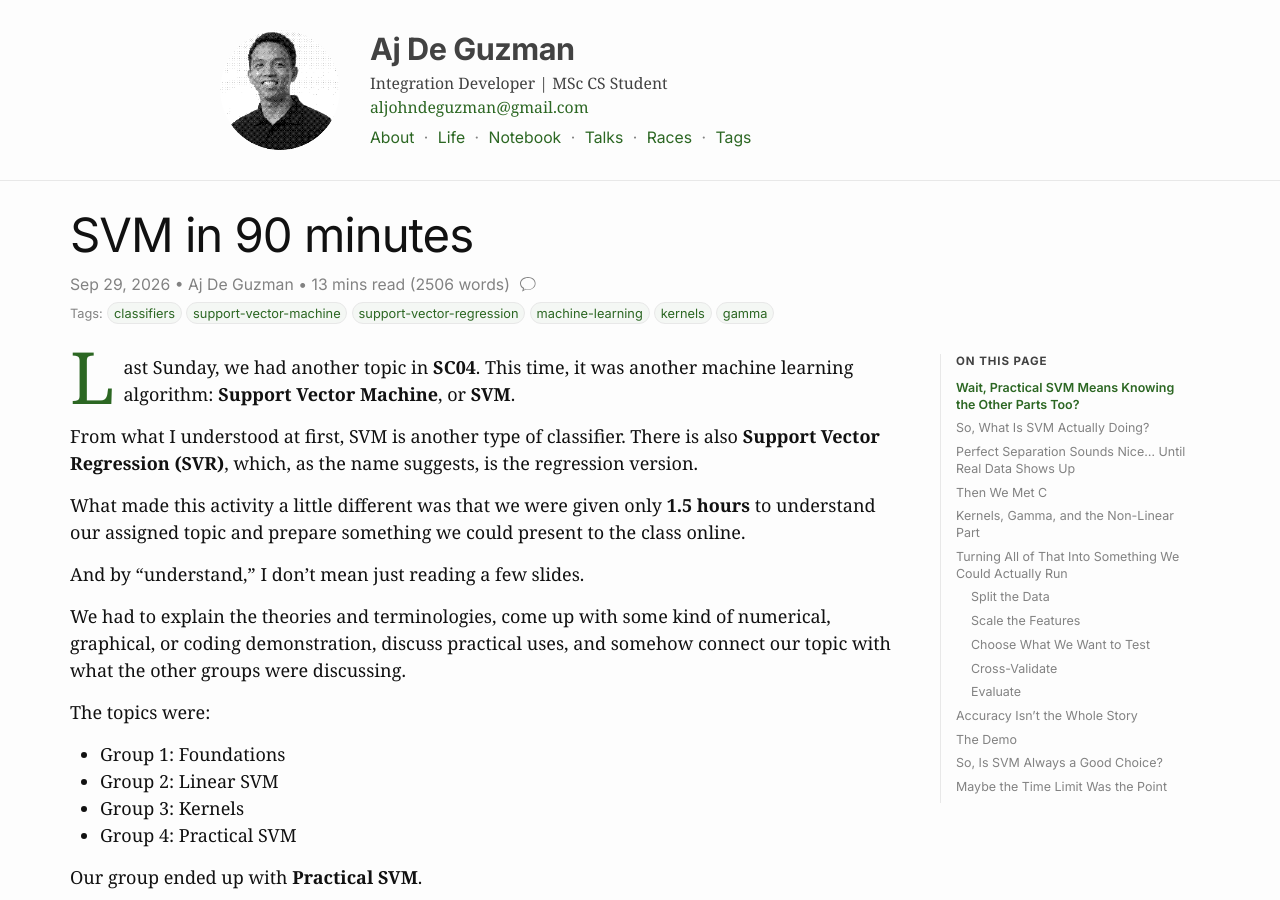
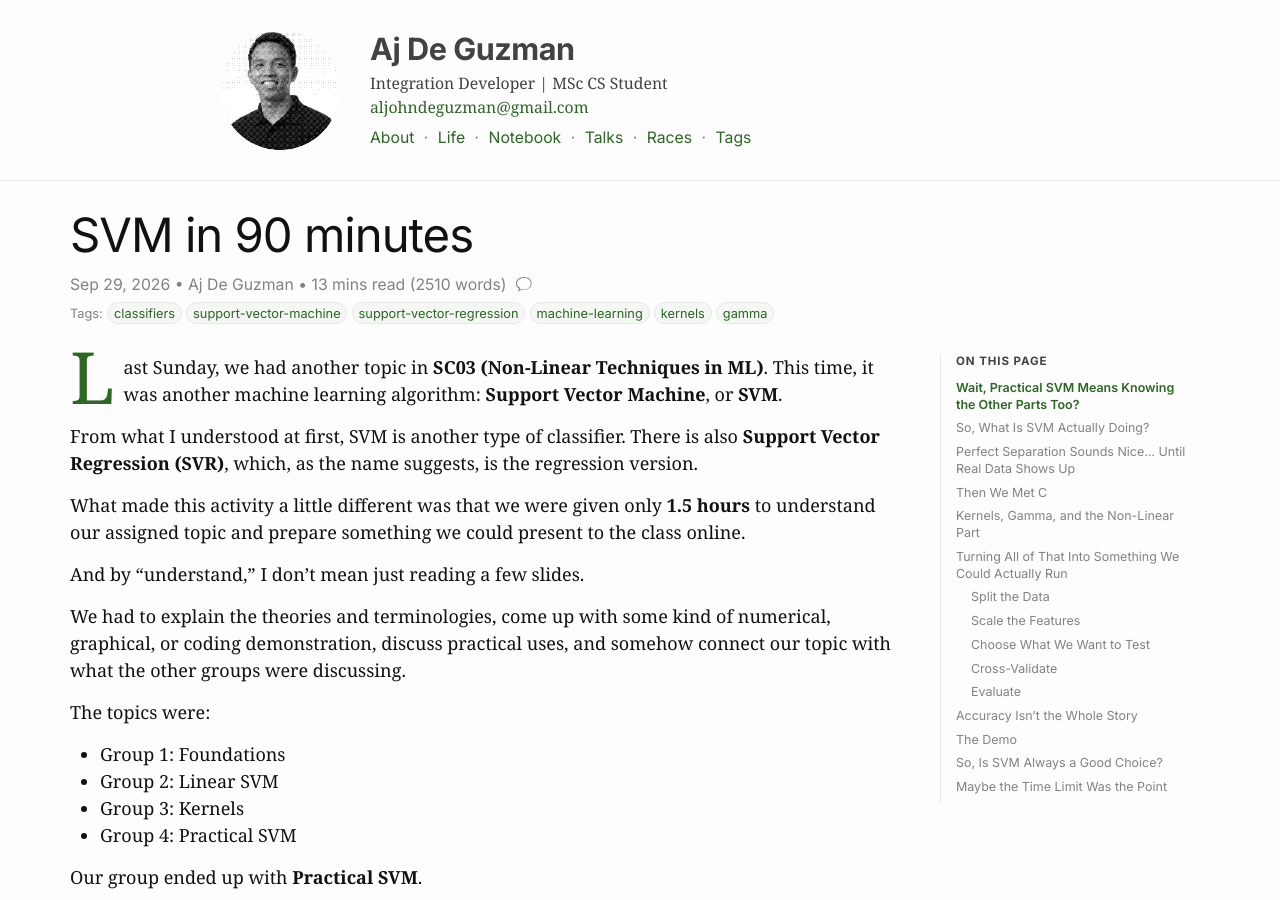
Before and after one commit to ajdeguzman/ajdeguzman.github.io, a Jekyll site: the page built from _posts/2026-09-29-svm-in-90-minutes.md, in a window 1280 px wide and 900 px high. Built offline with Jekyll 4.4.1, drawn with Linux system fonts in a browser that asks for light colours; comment, search, counter and statistics services are not loaded.

Commit message:
update course svm blog

```diff
--- a/_posts/2026-09-29-svm-in-90-minutes.md
+++ b/_posts/2026-09-29-svm-in-90-minutes.md
@@ -5,7 +5,7 @@ date: 2026-09-29 21:01 +0800
 categories: [notebook]
 tags: [classifiers, support-vector-machine, support-vector-regression, machine-learning, kernels, gamma]
 ---
-Last Sunday, we had another topic in **SC04**.
+Last Sunday, we had another topic in **SC03 (Non-Linear Techniques in ML)**.
 This time, it was another machine learning algorithm: **Support Vector Machine**, or **SVM**.
 
 From what I understood at first, SVM is another type of classifier. There is also **Support Vector Regression (SVR)**, which, as the name suggests, is the regression version.
```
